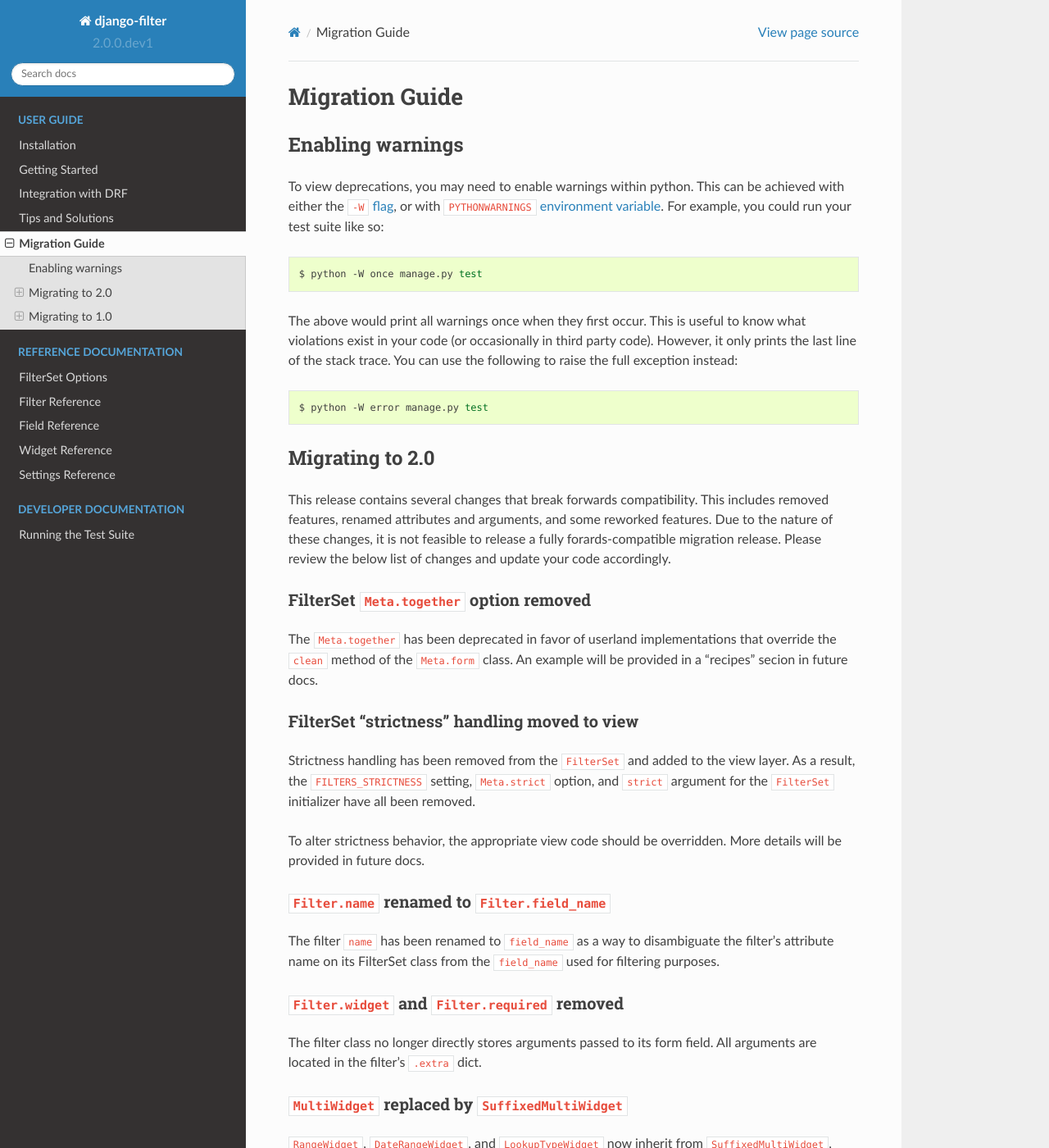
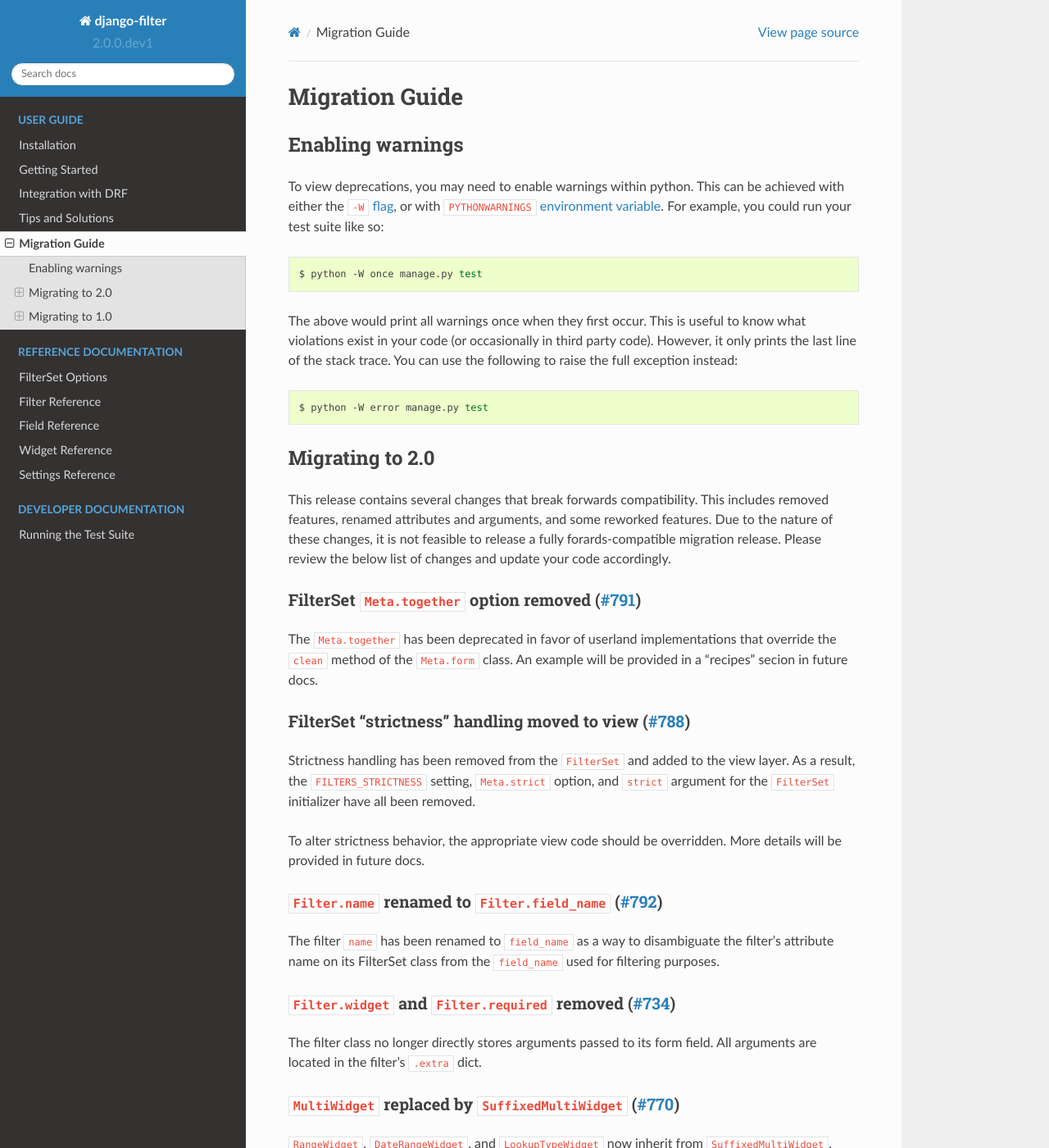
Before and after one commit to carltongibson/django-filter, a Sphinx documentation site: the page built from docs/guide/migration.txt, in a window 1280 px wide and 1400 px high. Shown: the whole window at 82% size. Built offline with Sphinx 7.4.7 and the Read the Docs theme 2.0.0, drawn with Linux system fonts in a browser that asks for light colours; some of the changed text lies outside the part shown.

Commit message:
Add issue links for 2.x migration headers

```diff
--- a/docs/guide/migration.txt
+++ b/docs/guide/migration.txt
@@ -37,15 +37,18 @@ a fully forards-compatible migration release. Please review the below list of
 changes and update your code accordingly.
 
 
-FilterSet ``Meta.together`` option removed
-------------------------------------------
+FilterSet ``Meta.together`` option removed (`#791`__)
+-----------------------------------------------------
+__ https://github.com/carltongibson/django-filter/pull/791
 
 The ``Meta.together`` has been deprecated in favor of userland implementations
 that override the ``clean`` method of the ``Meta.form`` class. An example will
 be provided in a "recipes" secion in future docs.
 
-FilterSet "strictness" handling moved to view
----------------------------------------------
+
+FilterSet "strictness" handling moved to view (`#788`__)
+--------------------------------------------------------
+__ https://github.com/carltongibson/django-filter/pull/788
 
 Strictness handling has been removed from the ``FilterSet`` and added to the
 view layer. As a result, the ``FILTERS_STRICTNESS`` setting, ``Meta.strict``
@@ -55,21 +58,27 @@ been removed.
 To alter strictness behavior, the appropriate view code should be overridden.
 More details will be provided in future docs.
 
-``Filter.name`` renamed to ``Filter.field_name``
-------------------------------------------------
+
+``Filter.name`` renamed to ``Filter.field_name`` (`#792`__)
+-----------------------------------------------------------
+__ https://github.com/carltongibson/django-filter/pull/792
 
 The filter ``name`` has been renamed to ``field_name`` as a way to disambiguate
 the filter's attribute name on its FilterSet class from the ``field_name`` used
 for filtering purposes.
 
-``Filter.widget`` and ``Filter.required`` removed
--------------------------------------------------
+
+``Filter.widget`` and ``Filter.required`` removed (`#734`__)
+------------------------------------------------------------
+__ https://github.com/carltongibson/django-filter/pull/734
 
 The filter class no longer directly stores arguments passed to its form field.
 All arguments are located in the filter's ``.extra`` dict.
 
-``MultiWidget`` replaced by ``SuffixedMultiWidget``
----------------------------------------------------
+
+``MultiWidget`` replaced by ``SuffixedMultiWidget`` (`#770`__)
+--------------------------------------------------------------
+__ https://github.com/carltongibson/django-filter/pull/770
 
 ``RangeWidget``, ``DateRangeWidget``, and ``LookupTypeWidget`` now inherit from
 ``SuffixedMultiWidget``, changing the suffixes of their query param names. For
```
Also changed, not shown: other parts of docs/guide/migration.txt (+3 -2 lines).
